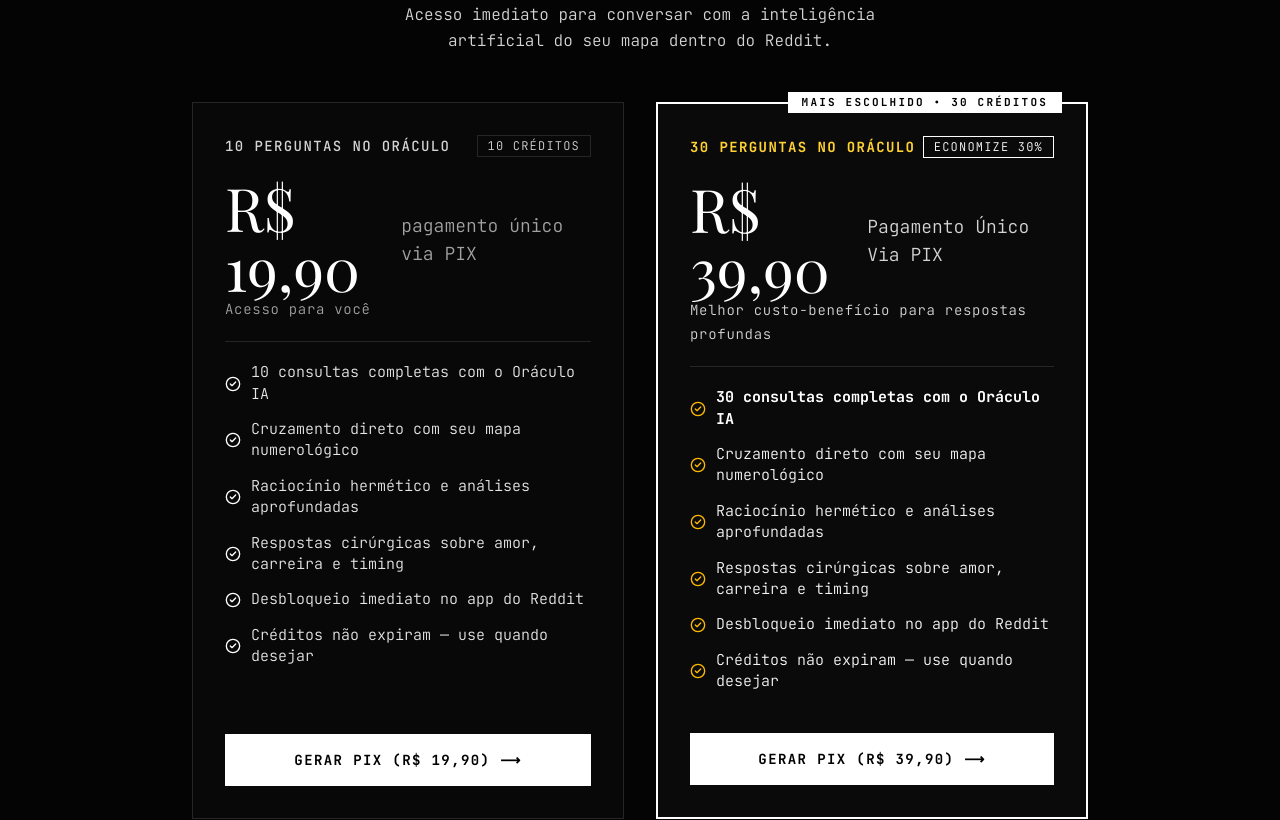
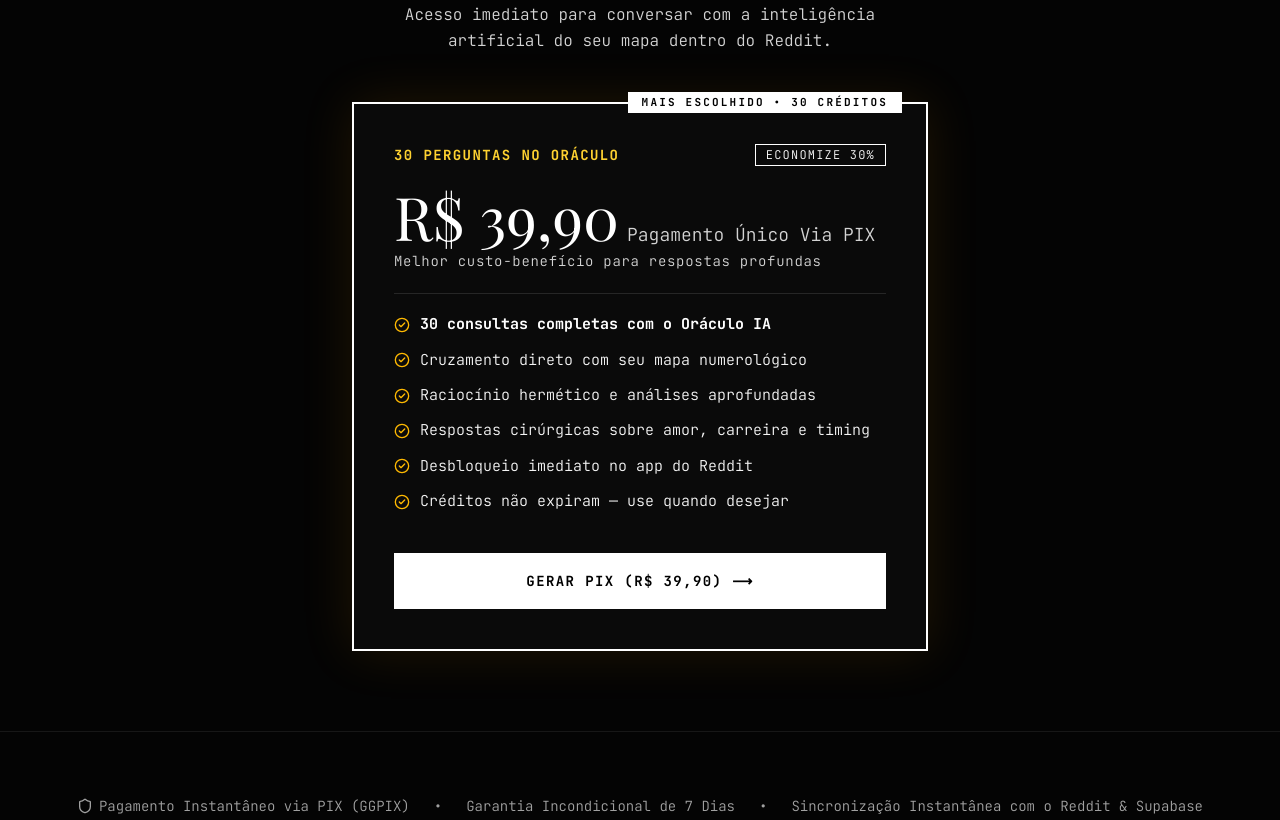
Before and after one commit to felipedutrag/destinyvox, a Next.js app: page / in a window 1280 px wide. Shown: the part 1600-2420 px from the top of the page. Built offline with nearby package versions, Linux system fonts and the light colour scheme; a web font is replaced by a local one.

Commit message:
refactor: remover plano de 19,90 e manter exclusivamente o plano de 39,90

```diff
--- a/src/app/api/checkout/route.ts
+++ b/src/app/api/checkout/route.ts
@@ -14,13 +14,12 @@ export async function POST(request: Request) {
 
     const cpf = generateRandomCPF();
     // Embutindo todos os dados no external_id porque o webhook da GGPIX não retorna dados do cliente
-    const external_id = `MAPA_${Date.now()}__||__${encodeURIComponent(name)}__||__${encodeURIComponent(email)}__||__${birthDate}__||__${plan || "10_questions"}`;
+    const external_id = `MAPA_${Date.now()}__||__${encodeURIComponent(name)}__||__${encodeURIComponent(email)}__||__${birthDate}__||__${plan || "30_questions"}`;
     const cleanEmail = email.trim().toLowerCase();
     const isSpecialVip = cleanEmail === "felipedutra@outlook.com";
 
-    const is30Questions = plan === "30_questions" || plan === "vip";
     const amountCents = process.env.NODE_ENV === 'production'
-      ? (is30Questions ? 3990 : 1990)
+      ? 3990
       : 100;
 
     // Se for o e-mail VIP felipedutra@outlook.com, aprova o pagamento imediatamente
@@ -49,7 +48,7 @@ export async function POST(request: Request) {
           pix_qr_code_base64: "",
           metadata: {
             birthDate,
-            plan: plan || "10_questions",
+            plan: plan || "30_questions",
             auto_approved: true,
           },
         });
@@ -77,10 +76,7 @@ export async function POST(request: Request) {
 
     console.log(`🚀 [GGPIX-DEBUG] Chave: [${apiKey.substring(0, 5)}...] | Iniciando chamada...`);
 
-
-    const description = is30Questions
-      ? "DestinyVox Oráculo — 30 Consultas & Mapa"
-      : "DestinyVox Oráculo — 10 Consultas & Mapa";
+    const description = "DestinyVox Oráculo — 30 Consultas & Mapa Pitagórico Completo";
 
     const appUrl = (process.env.NEXT_PUBLIC_APP_URL || process.env.APP_URL || "https://destinyvox.online").replace(/\/$/, "");
     const webhookUrl = `${appUrl}/api/webhooks/ggpix`;
@@ -142,6 +138,7 @@ export async function POST(request: Request) {
         pix_qr_code_base64: qrCodeBase64,
         metadata: {
           birthDate,
+          plan: plan || "30_questions",
           rawResponse: data,
         },
       });
--- a/src/app/api/webhooks/ggpix/route.ts
+++ b/src/app/api/webhooks/ggpix/route.ts
@@ -114,7 +114,7 @@ export async function POST(request: Request) {
       const plan =
         (paymentRecord?.metadata?.plan as string) ||
         parsedMeta?.plan ||
-        "10_questions";
+        "30_questions";
 
       // Atualizar status do pagamento para PAID
       try {
--- a/src/components/App.tsx
+++ b/src/components/App.tsx
@@ -287,7 +287,7 @@ export function App() {
   // PIX Checkout State (GGPIX)
   const [isPixModalOpen, setIsPixModalOpen] = useState<boolean>(false);
   const [pixStep, setPixStep] = useState<"FORM" | "QR_CODE" | "PAID" | "DELIVERED">("FORM");
-  const [pixPlan, setPixPlan] = useState<PlanKey>("10_questions");
+  const [pixPlan, setPixPlan] = useState<PlanKey>("30_questions");
   const [pixForm, setPixForm] = useState({
     name: "",
     email: "",
@@ -588,10 +588,10 @@ export function App() {
                 DESTINYVOX • PAGAMENTO VIA PIX
               </div>
               <h3 className="font-editorial text-2xl sm:text-3xl text-white font-normal">
-                {pixPlan === "30_questions" ? "30 Consultas & Mapa Completo" : "10 Consultas & Mapa Completo"}
+                30 Consultas & Mapa Pitagórico Completo
               </h3>
               <p className="font-mono text-xs text-neutral-400">
-                Valor: <span className="text-white font-bold">{pixPlan === "30_questions" ? "R$ 39,90" : "R$ 19,90"}</span> • Liberação Imediata
+                Valor: <span className="text-white font-bold">R$ 39,90</span> • Liberação Imediata
               </p>
             </div>
 
@@ -937,54 +937,10 @@ export function App() {
           </p>
         </div>
 
-        {/* Pricing Cards */}
-        <div className="grid grid-cols-1 md:grid-cols-2 gap-6 sm:gap-8 max-w-4xl mx-auto text-left">
-          {/* Plano 1: Oráculo Essencial */}
-          <div className="border border-neutral-800 bg-[#080808] p-5 sm:p-8 space-y-6 flex flex-col justify-between">
-            <div className="space-y-4 sm:space-y-5">
-              <div className="flex justify-between items-center">
-                <span className="font-mono text-xs sm:text-sm tracking-widest text-neutral-300 uppercase font-medium">
-                  {t.plan1.name}
-                </span>
-                <span className="font-mono text-[10px] sm:text-xs tracking-widest border border-neutral-800 px-2.5 py-0.5 text-neutral-300">
-                  {t.plan1.badge}
-                </span>
-              </div>
-              <div>
-                <div className="font-editorial text-4xl sm:text-5xl md:text-6xl text-white font-normal flex items-baseline gap-2">
-                  <span>{t.plan1.price}</span>
-                  <span className="text-sm sm:text-base md:text-lg font-mono text-neutral-400 font-light">{t.plan1.period}</span>
-                </div>
-                <span className="font-mono text-xs sm:text-xs md:text-sm text-neutral-400 tracking-wider">
-                  {t.plan1.userNote(redditUser)}
-                </span>
-              </div>
-
-              <div className="border-t border-neutral-800 pt-4 sm:pt-5 space-y-2.5 sm:space-y-3.5 font-mono text-xs sm:text-sm md:text-[15px] text-neutral-200">
-                {t.plan1.perks.map((perk, i) => (
-                  <div key={i} className="flex items-center gap-2.5">
-                    <CheckCircle2 className="w-4 h-4 text-white shrink-0" />
-                    <span>{perk}</span>
-                  </div>
-                ))}
-              </div>
-            </div>
-
-            <button
-              onClick={() => handleCheckout("10_questions")}
-              disabled={isRedirecting}
-              className="w-full h-12 sm:h-13 bg-white text-black hover:bg-neutral-200 font-mono text-xs sm:text-sm font-bold tracking-widest uppercase transition-colors cursor-pointer flex items-center justify-center gap-2 disabled:opacity-50 mt-4"
-            >
-              <span>
-                {loadingPlan === "10_questions"
-                  ? t.plan1.buttonLoading
-                  : t.plan1.button}
-              </span>
-            </button>
-          </div>
-
+        {/* Pricing Card (Plano Único) */}
+        <div className="max-w-xl mx-auto text-left">
           {/* Plano 2: 30 Perguntas */}
-          <div className="border border-white/70 sm:border-2 sm:border-white bg-[#0a0a0a] p-5 sm:p-8 space-y-6 flex flex-col justify-between relative">
+          <div className="border border-white/70 sm:border-2 sm:border-white bg-[#0a0a0a] p-6 sm:p-10 space-y-6 flex flex-col justify-between relative shadow-[0_0_50px_rgba(245,158,11,0.12)]">
             <div className="absolute -top-3 right-4 sm:right-6 bg-white text-black font-mono text-[9px] sm:text-[11px] font-bold tracking-[0.15em] sm:tracking-[0.2em] uppercase px-2.5 sm:px-3.5 py-0.5">
               {t.plan2.popularTag}
             </div>
@@ -1021,7 +977,7 @@ export function App() {
             <button
               onClick={() => handleCheckout("30_questions")}
               disabled={isRedirecting}
-              className="w-full h-12 sm:h-13 bg-white text-black hover:bg-neutral-200 active:bg-neutral-300 font-mono text-xs sm:text-sm font-bold tracking-widest uppercase transition-colors cursor-pointer flex items-center justify-center gap-2 disabled:opacity-50 mt-4"
+              className="w-full h-12 sm:h-14 bg-white text-black hover:bg-neutral-200 active:bg-neutral-300 font-mono text-xs sm:text-sm font-bold tracking-widest uppercase transition-colors cursor-pointer flex items-center justify-center gap-2 disabled:opacity-50 mt-4"
             >
               <span>
                 {loadingPlan === "30_questions"
--- a/src/lib/delivery.ts
+++ b/src/lib/delivery.ts
@@ -381,7 +381,7 @@ export async function deliverNumerologyMap(params: DeliverMapParams) {
     await sendTelegramPixNotification({
       payerName: customerName,
       payerEmail: customerEmail,
-      amountCents: params.amountCents || 1990,
+      amountCents: params.amountCents || 3990,
       transactionId: params.transactionId || "N/A",
       externalId: params.externalId || undefined,
       plan: params.plan,
```
